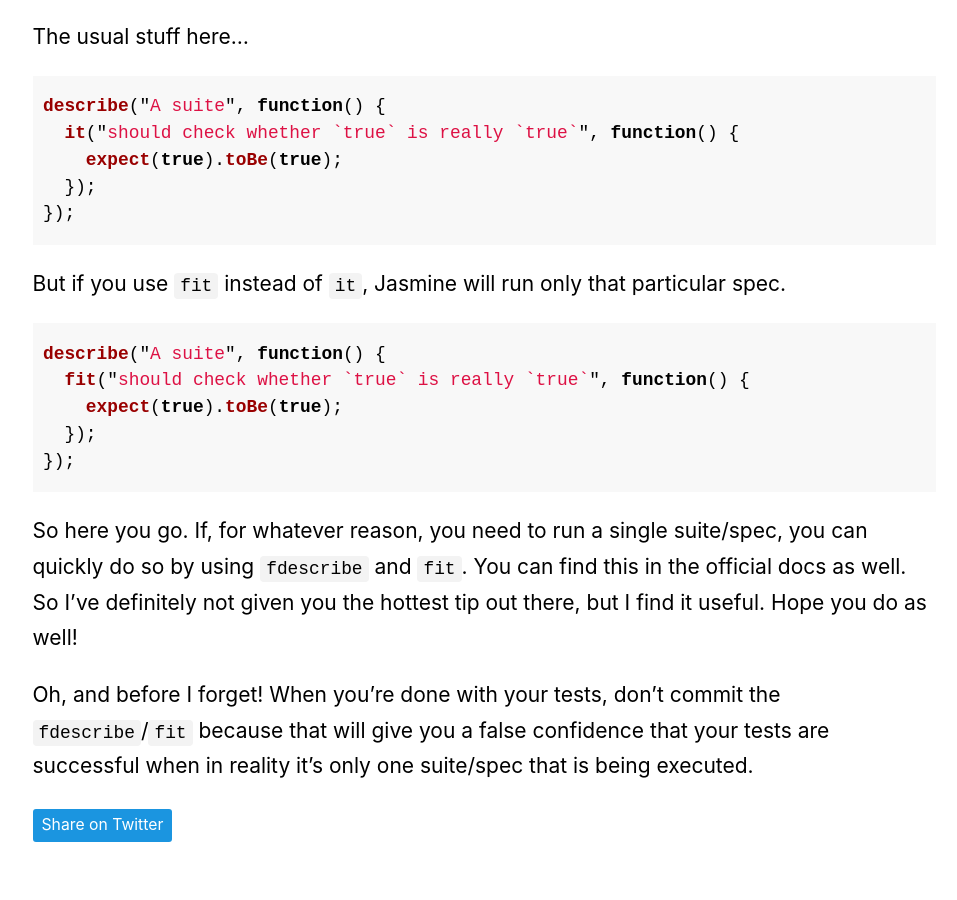
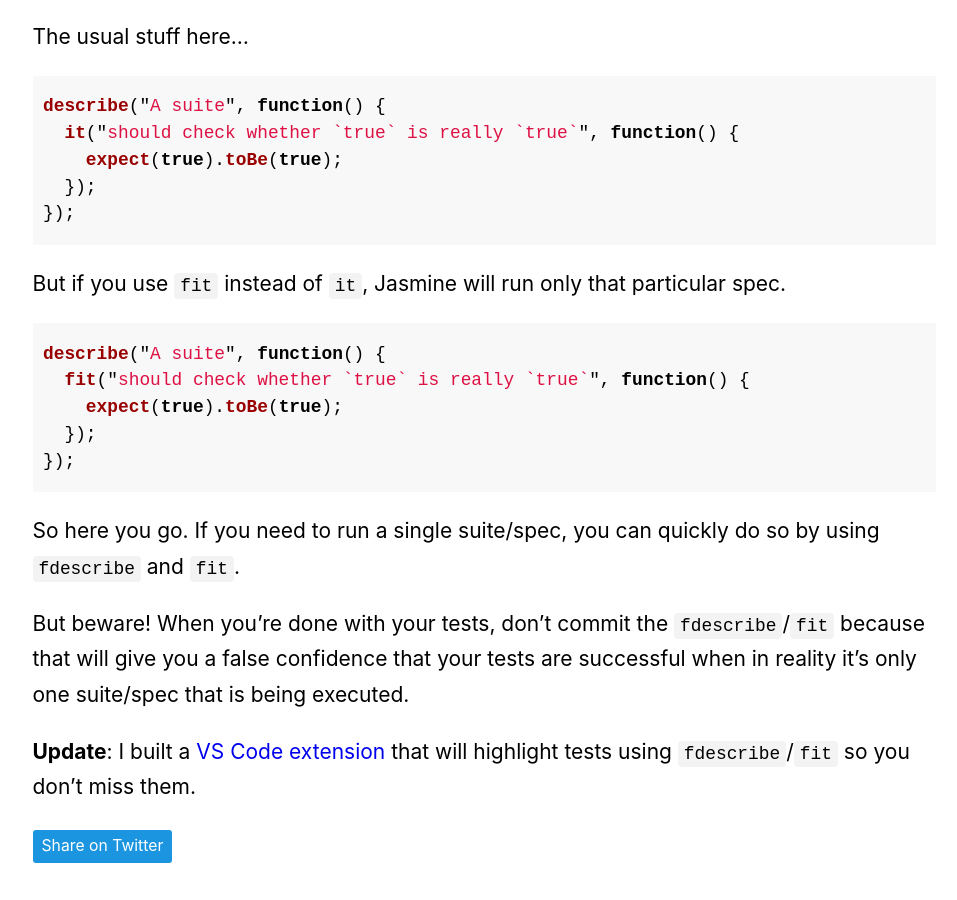
Before and after one commit to dzhavat/dzhavat.github.io, a Jekyll site: the page built from _posts/2019-11-18-running-a-single-test-suite-spec-in-jasmine.md, in a window 1280 px wide and 900 px high, scrolled down 1251 px. Shown: the whole window, without its empty margins (156-1113 px from the left). Built offline with Jekyll 4.4.1, drawn with Linux system fonts in a browser that asks for light colours; our own code applies the rules of GitHub Pages for plain Markdown files; before the commit the page ends 2130 px from its top, so only the background shows below that; some of the changed text lies outside the part shown.

Commit message:
Update post

````diff
--- a/_posts/2019-11-18-running-a-single-test-suite-spec-in-jasmine.md
+++ b/_posts/2019-11-18-running-a-single-test-suite-spec-in-jasmine.md
@@ -50,6 +50,8 @@ describe("A suite", function() {
 });
 ```
 
-So here you go. If, for whatever reason, you need to run a single suite/spec, you can quickly do so by using `fdescribe` and `fit`. You can find this in the official docs as well. So I’ve definitely not given you the hottest tip out there, but I find it useful. Hope you do as well!
+So here you go. If you need to run a single suite/spec, you can quickly do so by using `fdescribe` and `fit`.
 
-Oh, and before I forget! When you’re done with your tests, don’t commit the `fdescribe`/`fit` because that will give you a false confidence that your tests are successful when in reality it’s only one suite/spec that is being executed.
+But beware! When you’re done with your tests, don’t commit the `fdescribe`/`fit` because that will give you a false confidence that your tests are successful when in reality it’s only one suite/spec that is being executed.
+
+**Update**: I built a [VS Code extension](https://marketplace.visualstudio.com/items?itemName=dzhavat.test-focus-highlighter) that will highlight tests using `fdescribe`/`fit` so you don’t miss them.
````
Also changed, not shown: other parts of _posts/2019-11-18-running-a-single-test-suite-spec-in-jasmine.md (+1 -1 lines).
